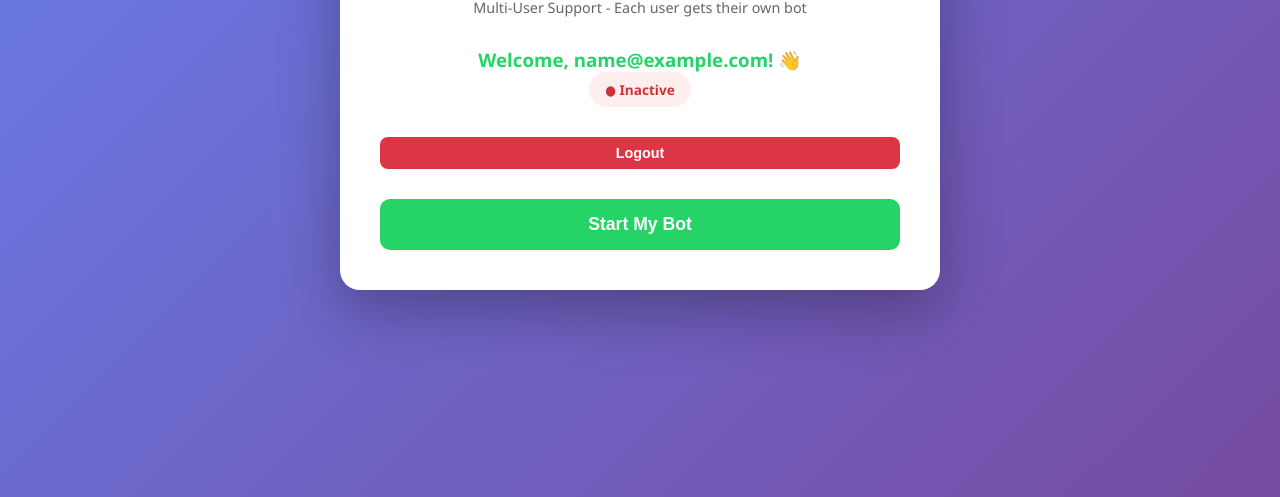
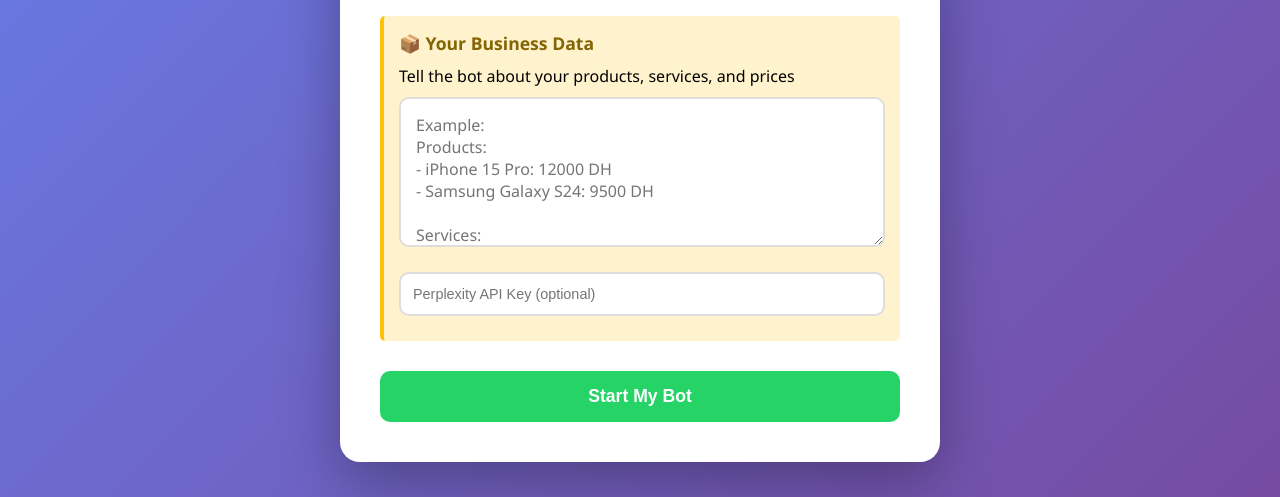
Before and after one commit to benimellalsgar/APIwhatsaap, a website: page public/dashboard.html in a window 1280 px wide. Shown: the part 303-800 px from the top of the page. Drawn offline with nearby package versions, Linux system fonts and the light colour scheme; no server answers; sample sign-in values are in the browser's storage.

Commit message:
Fix dashboard - move business data form to visible area

```diff
--- a/public/dashboard.html
+++ b/public/dashboard.html
@@ -291,6 +291,32 @@
             </div>
 
             <div id="alertContainer"></div>
+
+            <div id="configArea" class="instructions" style="margin-bottom: 20px;">
+                <h3>📦 Your Business Data</h3>
+                <p>Tell the bot about your products, services, and prices</p>
+
+                <textarea id="businessData" placeholder="Example:&#10;Products:&#10;- iPhone 15 Pro: 12000 DH&#10;- Samsung Galaxy S24: 9500 DH&#10;&#10;Services:&#10;- Delivery: 50 DH (Casablanca)&#10;&#10;Working hours: 9AM - 9PM" style="
+                    width: 100%;
+                    padding: 15px;
+                    font-size: 1em;
+                    border: 2px solid #ddd;
+                    border-radius: 10px;
+                    margin: 10px 0;
+                    min-height: 150px;
+                    font-family: inherit;
+                    resize: vertical;
+                "></textarea>
+
+                <input type="text" id="apiKey" placeholder="Perplexity API Key (optional)" style="
+                    width: 100%;
+                    padding: 12px;
+                    font-size: 0.9em;
+                    border: 2px solid #ddd;
+                    border-radius: 10px;
+                    margin: 10px 0;
+                ">
+            </div>
 
         <div id="qrArea" class="qr-container hidden">
             <h3>Scan QR Code</h3>
```
